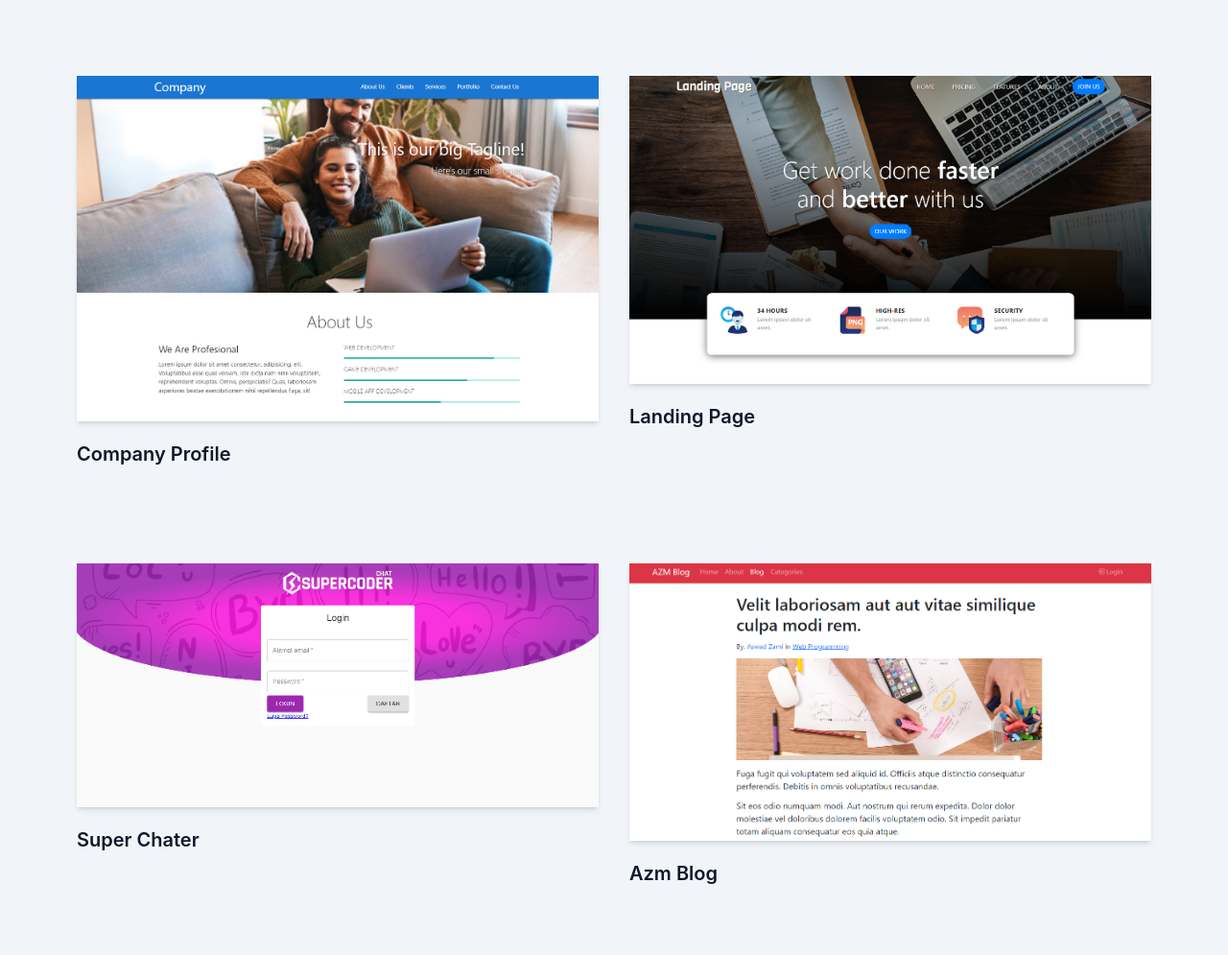
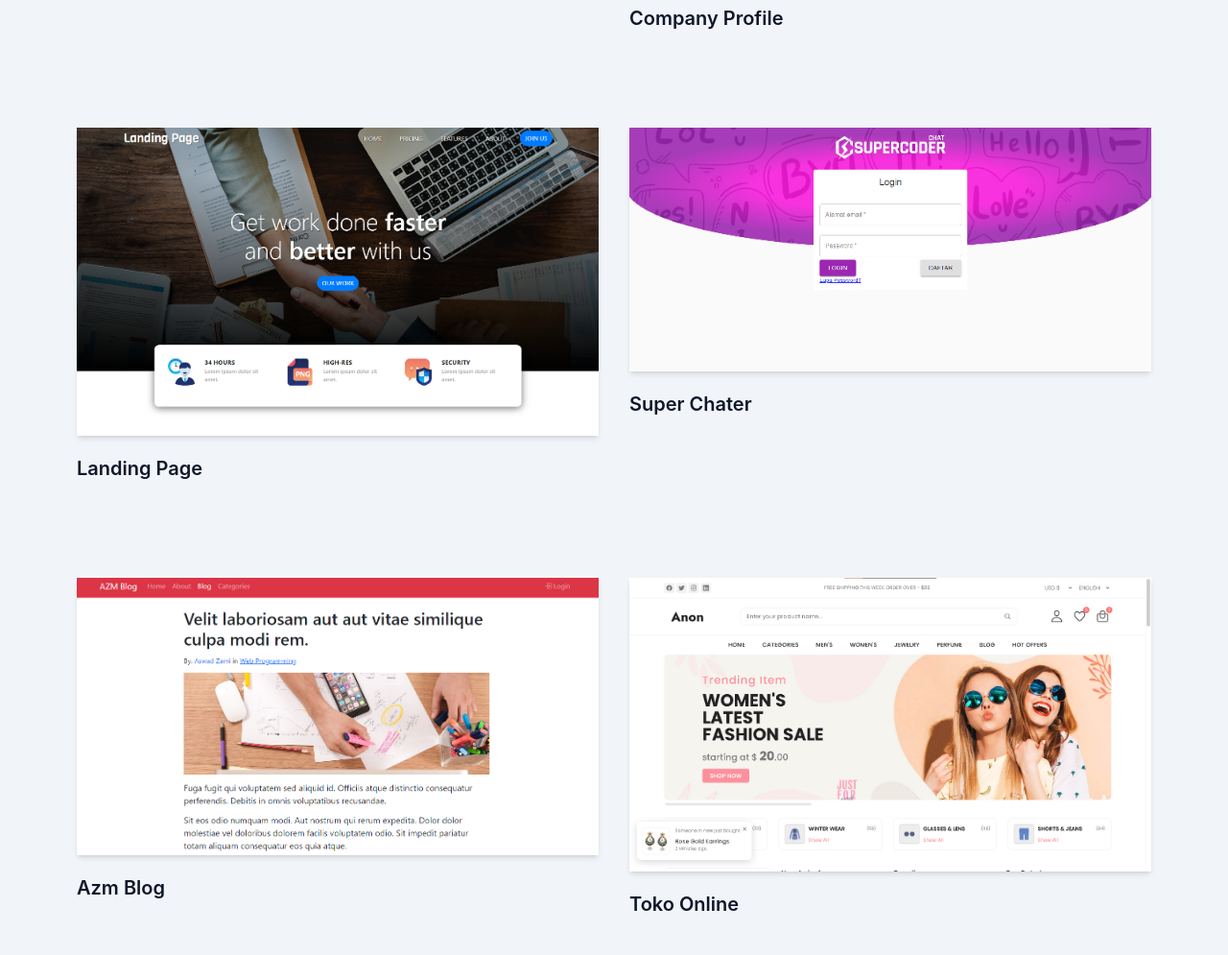
Before and after one commit to azamilink/azamilink.github.io, a website: page index.html in a window 1280 px wide. Shown: the part 2000-2995 px from the top of the page at 96% size. Drawn offline with Linux system fonts and the light colour scheme.

Commit message:
update kelima

```diff
--- a/index.html
+++ b/index.html
@@ -1,5 +1,5 @@
-<!DOCTYPE html>
-<html lang="en">
+<!doctype html>
+<html lang="en" class="scroll-smooth">
     <head>
         <meta charset="UTF-8" />
         <meta name="viewport" content="width=device-width, initial-scale=1.0" />
@@ -137,62 +137,62 @@
                 <div class="flex flex-wrap justify-center w-full">
                     <div class="mb-12 p-4 md:w-1/2">
                         <div class="shadow-md rounded-ms overflow-hidden">
-                            <a href="https://klinikpalapa.vercel.app">
+                            <a target="_blank" href="https://klinikpalapa.vercel.app">
                                 <img src="dist/img/klinikpalapa.png" alt="company-profile" class="w-full" />
                             </a>
                         </div>
                         <h3 class="mt-5 mb-5 font-semibold text-dark text-xl">
-                            <a href="https://azamilink.github.io/shoping/">Website Klinik Palapa </a>
+                            <a target="_blank" href="https://azamilink.github.io/shoping/">Website Klinik Palapa </a>
                         </h3>
                     </div>
                     <div class="mb-12 p-4 md:w-1/2">
                         <div class="shadow-md rounded-ms overflow-hidden">
-                            <a href="https://azamilink.github.io/shoping/">
+                            <a target="_blank" href="https://azamito.github.io/companyprofile/">
+                                <img src="dist/img/01.png" alt="landing-page" class="w-full" />
+                            </a>
+                        </div>
+                        <h3 class="mt-5 mb-5 font-semibold text-dark text-xl">
+                            <a target="_blank" href="https://azamito.github.io/companyprofile/">Company Profile</a>
+                        </h3>
+                    </div>
+                    <div class="mb-12 p-4 md:w-1/2">
+                        <div class="shadow-md rounded-ms overflow-hidden">
+                            <a target="_blank" href="https://azamito.github.io/landingpage/">
+                                <img src="dist/img/02.png" alt="landing-page" class="w-full" />
+                            </a>
+                        </div>
+                        <h3 class="mt-5 mb-5 font-semibold text-dark text-xl">
+                            <a target="_blank" href="https://azamito.github.io/landingpage/">Landing Page</a>
+                        </h3>
+                    </div>
+                    <div class="mb-12 p-4 md:w-1/2">
+                        <div class="shadow-md rounded-ms overflow-hidden">
+                            <a target="_blank" href="https://superchater.netlify.app">
+                                <img src="dist/img/03.png" alt="chat-app" class="w-full" />
+                            </a>
+                        </div>
+                        <h3 class="mt-5 mb-5 font-semibold text-dark text-xl">
+                            <a target="_blank" href="https://superchater.netlify.app">Super Chater</a>
+                        </h3>
+                    </div>
+                    <div class="mb-12 p-4 md:w-1/2">
+                        <div class="shadow-md rounded-ms overflow-hidden">
+                            <a target="_blank" href="https://azmblog.vercel.app">
+                                <img src="dist/img/04.png" alt="blog-post" class="w-full" />
+                            </a>
+                        </div>
+                        <h3 class="mt-5 mb-5 font-semibold text-dark text-xl">
+                            <a target="_blank" href="https://azmblog.vercel.app">Azm Blog</a>
+                        </h3>
+                    </div>
+                    <div class="mb-12 p-4 md:w-1/2">
+                        <div class="shadow-md rounded-ms overflow-hidden">
+                            <a target="_blank" href="https://azamilink.github.io/shoping/">
                                 <img src="dist/img/shoping.png" alt="company-profile" class="w-full" />
                             </a>
                         </div>
                         <h3 class="mt-5 mb-5 font-semibold text-dark text-xl">
-                            <a href="https://azamilink.github.io/shoping/">Toko Online</a>
-                        </h3>
-                    </div>
-                    <div class="mb-12 p-4 md:w-1/2">
-                        <div class="shadow-md rounded-ms overflow-hidden">
-                            <a href="https://azamito.github.io/companyprofile/">
-                                <img src="dist/img/01.png" alt="landing-page" class="w-full" />
-                            </a>
-                        </div>
-                        <h3 class="mt-5 mb-5 font-semibold text-dark text-xl">
-                            <a href="https://azamito.github.io/companyprofile/">Company Profile</a>
-                        </h3>
-                    </div>
-                    <div class="mb-12 p-4 md:w-1/2">
-                        <div class="shadow-md rounded-ms overflow-hidden">
-                            <a href="https://azamito.github.io/landingpage/">
-                                <img src="dist/img/02.png" alt="landing-page" class="w-full" />
-                            </a>
-                        </div>
-                        <h3 class="mt-5 mb-5 font-semibold text-dark text-xl">
-                            <a href="https://azamito.github.io/landingpage/">Landing Page</a>
-                        </h3>
-                    </div>
-                    <div class="mb-12 p-4 md:w-1/2">
-                        <div class="shadow-md rounded-ms overflow-hidden">
-                            <a href="https://superchater.netlify.app">
-                                <img src="dist/img/03.png" alt="chat-app" class="w-full" />
-                            </a>
-                        </div>
-                        <h3 class="mt-5 mb-5 font-semibold text-dark text-xl">
-                            <a href="https://superchater.netlify.app">Super Chater</a>
-                        </h3>
-                    </div>
-                    <div class="mb-12 p-4 md:w-1/2">
-                        <div class="shadow-md rounded-ms overflow-hidden">
-                            <a href="https://azmblog.vercel.app">
-                                <img src="dist/img/04.png" alt="blog-post" class="w-full" />
-                            </a>
-                        </div>
-                        <h3 class="mt-5 mb-5 font-semibold text-dark text-xl">
-                            <a href="https://azmblog.vercel.app">Azm Blog</a>
+                            <a target="_blank" href="https://azamilink.github.io/shoping/">Toko Online</a>
                         </h3>
                     </div>
                 </div>
@@ -405,6 +405,10 @@
         </footer>
         <!-- Footer end -->
 
+        <!-- Back to start -->
+        <a href="#home" class="block bg-primary w-14 h-14"></a>
+        <!-- Back to end -->
+
         <!-- My Script -->
         <script src="dist/js/script.js"></script>
     </body>
--- a/package.json
+++ b/package.json
@@ -10,6 +10,7 @@
   "author": "",
   "license": "ISC",
   "devDependencies": {
+    "prettier": "^3.4.2",
     "tailwindcss": "^3.4.17"
   },
   "dependencies": {
--- a/tailwind.config.js
+++ b/tailwind.config.js
@@ -7,6 +7,7 @@ module.exports = {
                 primary: "#14b8a6",
                 secondary: "#64748b",
                 dark: "#0f172a",
+                white: "#ffffff",
             },
         },
     },
```
Also changed, not shown: 1 other file.
